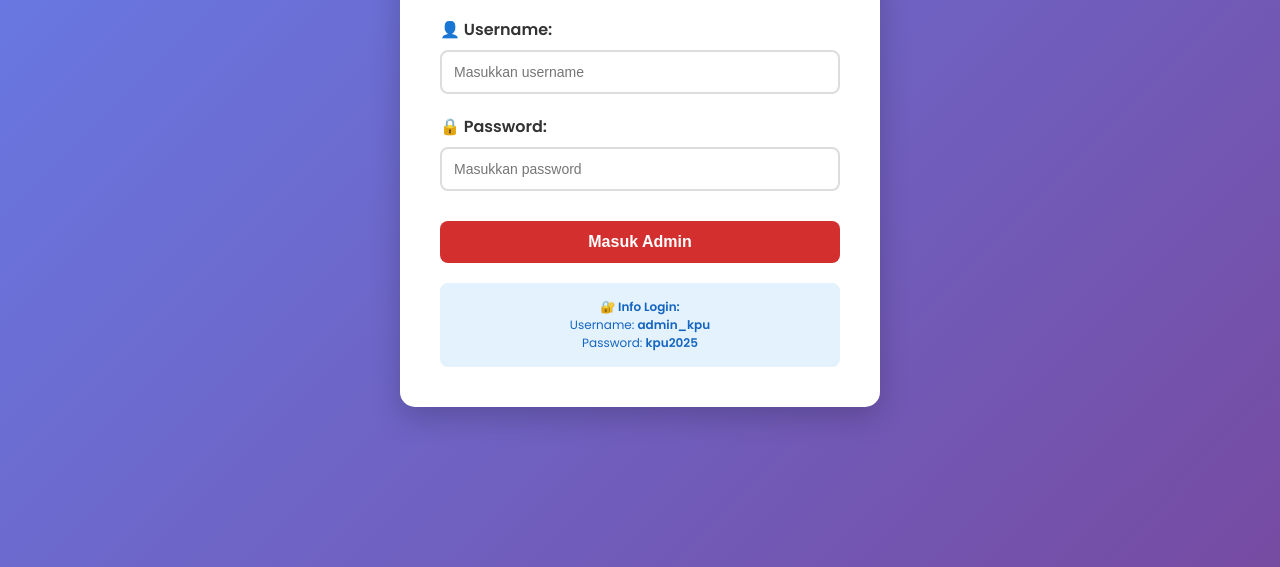
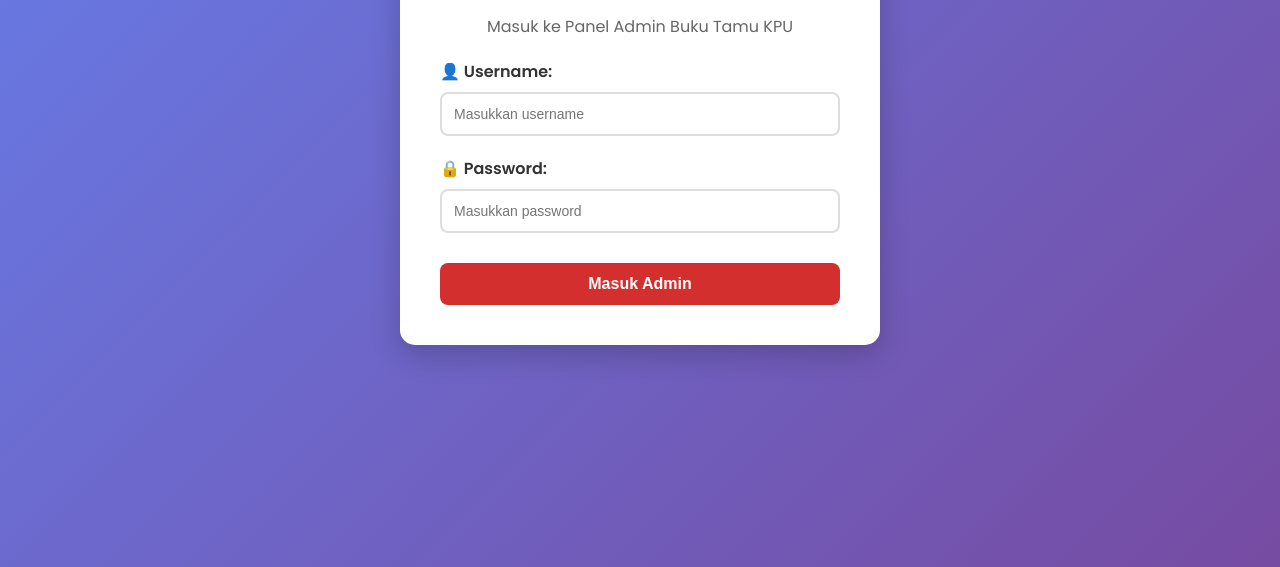
Before and after one commit to Indrinafisah/buku-tamu-indri, a plain HTML site: page admin.html in a window 1280 px wide. Shown: the part 273-840 px from the top of the page. Drawn offline with Linux system fonts and the light colour scheme.

Commit message:
Update admin.html

```diff
--- a/admin.html
+++ b/admin.html
@@ -383,12 +383,6 @@
             </form>
 
             <div class="login-error" id="loginError"></div>
-
-            <div style="margin-top: 20px; padding: 15px; background: #e3f2fd; border-radius: 8px; font-size: 12px; color: #1565c0;">
-                <strong>🔐 Info Login:</strong><br>
-                Username: <strong>admin_kpu</strong><br>
-                Password: <strong>kpu2025</strong>
-            </div>
         </div>
     </div>
 
```
